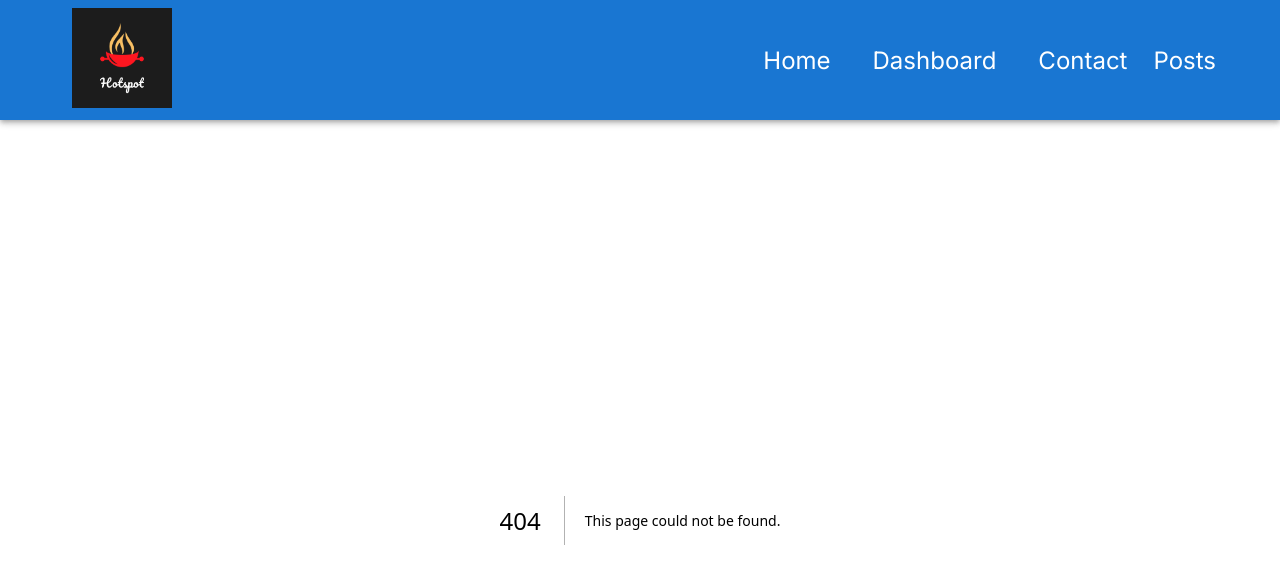
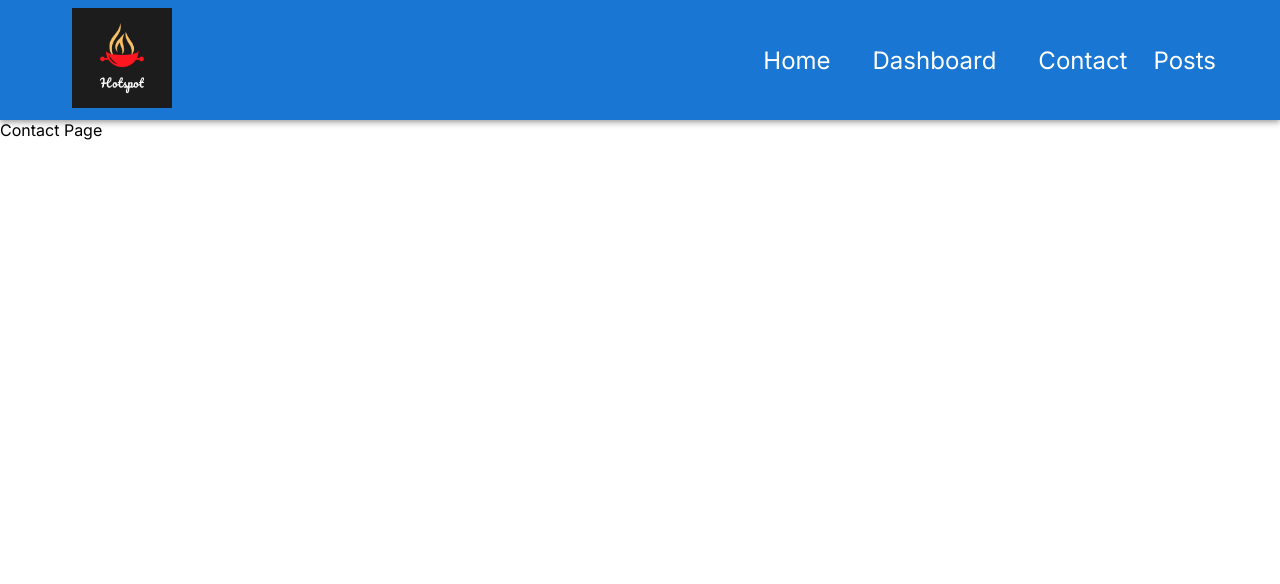
Before and after one commit to trigbitAnuj/nextjs-demo, a Next.js app: page /contact in a window 1280 px wide. Before the commit this address had no page. Shown: the top 584 px of the page. Built offline with nearby package versions, Linux system fonts and the light colour scheme.

Commit message:
Create page.tsx

```diff
--- /dev/null
+++ b/src/app/contact/page.tsx
@@ -0,0 +1,10 @@
+import React from "react";
+export const metadata = {
+  title: "contact page",
+  description: "geet in contact",
+};
+const page = () => {
+  return <div>Contact Page</div>;
+};
+
+export default page;
```
